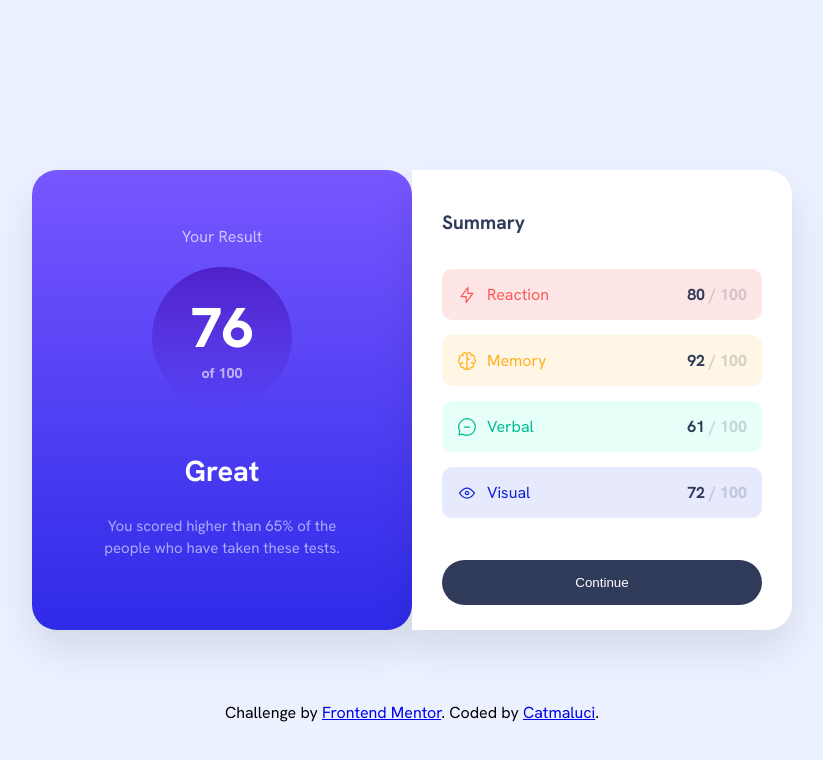
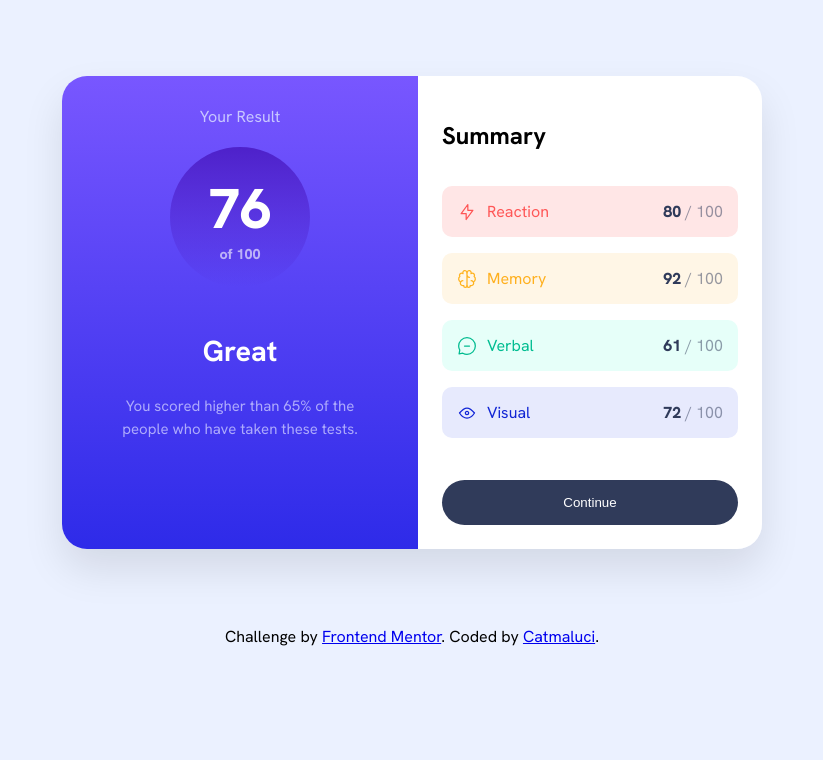
Before and after one commit to catmaluci/results-summary-card, a plain HTML site: page index.html in a window 1280 px wide. Shown: the whole page, without its empty margins (228-1051 px from the left). Drawn offline with Linux system fonts and the light colour scheme.

Commit message:
add json data with script

```diff
--- a/index.html
+++ b/index.html
@@ -3,8 +3,6 @@
   <head>
     <meta charset="UTF-8" />
     <meta name="viewport" content="width=device-width, initial-scale=1.0" />
-    <!-- displays site properly based on user's device -->
-
     <link
       rel="icon"
       type="image/png"
@@ -21,19 +19,9 @@
     />
 
     <title>Frontend Mentor | Results summary component</title>
-
-    <!-- Feel free to remove these styles or customise in your own stylesheet 👍 -->
-    <style>
-      .attribution {
-        font-size: 11px;
-        text-align: center;
-      }
-      .attribution a {
-        color: hsl(228, 45%, 44%);
-      }
-    </style>
   </head>
   <body>
+    <main class="card-container">
       <section class="result">
     Your Result
         <div class="score-circle">
@@ -45,57 +33,22 @@
       </div>
     </section>
 
+
       <section class="summary">
-     <h3>Summary</h3>
-
-  <div class="summary-items, reaction">
-        <div class="item-category">
-            <img src="./assets/images/icon-reaction.svg" alt="Reaction icon">
-            <span class="reaction-tag">Reaction</span>
+        <h2 class="summary-title">Summary</h2>
+        <div class="summary-items-container">
           </div>
-        <div class="item-score">
-            <strong>80</strong> <span>/ 100</span>
-        </div>
-  </div>
-
-  <div class="memory">
-        <div class="item-category">
-            <img src="./assets/images/icon-memory.svg" alt="Memory icon">
-            <span class="memory-tag">Memory</span>
-        </div>
-        <div class="item-score">
-            <strong>92</strong> <span>/ 100</span>
-        </div>
-    </div>
-
-      <div class="verbal">
-        <div class="item-category">
-            <img src="./assets/images/icon-verbal.svg" alt="Verbal icon">
-            <span class="verbal-tag">Verbal</span>
-        </div>
-        <div class="item-score">
-            <strong>61</strong> <span>/ 100</span>
-        </div>
-  </div>
-
-       <div class="visual">
-        <div class="item-category">
-            <img src="./assets/images/icon-visual.svg" alt="Visual icon">
-            <span class="visual-tag">Visual</span>
-        </div>
-        <div class="item-score">
-            <strong>72</strong> <span>/ 100</span>
-        </div>
-  </div>
-
-
         <button class="continue-button">Continue</button>
       </section>
-  </body>
+    </main>
+
     <footer>
       Challenge by
       <a href="https://www.frontendmentor.io?ref=challenge" target="_blank"
         >Frontend Mentor</a
       >. Coded by <a href="https://github.com/catmaluci">Catmaluci</a>.
     </footer>
+
+    <script src="./script.js"></script>
+  </body>
 </html>
--- /dev/null
+++ b/script.js
@@ -0,0 +1,45 @@
+const jsonFilePath = './data.json';
+
+async function displayData() {
+  try {
+    const response = await fetch(jsonFilePath);
+    if (!response.ok) {
+      throw new Error(`HTTP error! status: ${response.status}`);
+    }
+    const data = await response.json();
+
+    const container = document.querySelector('.summary-items-container');
+
+    data.forEach(item => {
+      const summaryItemDiv = document.createElement('div');
+      summaryItemDiv.classList.add('summary-item', item.category.toLowerCase());
+
+      const itemCategoryDiv = document.createElement('div');
+      itemCategoryDiv.classList.add('item-category');
+
+      const iconImg = document.createElement('img');
+      iconImg.src = item.icon;
+      iconImg.alt = `${item.category} icon`;
+
+      const categorySpan = document.createElement('span');
+      categorySpan.textContent = item.category;
+
+      itemCategoryDiv.appendChild(iconImg);
+      itemCategoryDiv.appendChild(categorySpan);
+
+      const itemScoreDiv = document.createElement('div');
+      itemScoreDiv.classList.add('item-score');
+      itemScoreDiv.innerHTML = `<strong>${item.score}</strong> <span>/ 100</span>`;
+
+      summaryItemDiv.appendChild(itemCategoryDiv);
+      summaryItemDiv.appendChild(itemScoreDiv);
+
+      container.appendChild(summaryItemDiv);
+    });
+
+  } catch (error) {
+    console.error('There was a problem with the fetch operation:', error);
+  }
+}
+
+displayData();
--- a/style.css
+++ b/style.css
@@ -16,14 +16,13 @@
   --color-cobalt-blue-light: hsl(234, 85%, 95%);
 
   /* Gradients */
-
   --color-bg-light-slate-blue: hsl(252, 100%, 67%);
   --color-bg-light-royal-blue: hsl(241, 81%, 54%);
-
   --color-circle-violet-blue: hsla(256, 72%, 46%, 1);
   --color-circle-persian-blue: hsla(241, 72%, 46%, 0);
 
   font-family: "Hanken Grotesk", sans-serif;
+  font-size: 16px;
 }
 
 body {
@@ -33,37 +32,38 @@ body {
   display: flex;
   justify-content: center;
   align-items: center;
-
-  font-size: 16px;
+  flex-direction: column;
 }
 
-section {
-  background-color: var(--color-white);
-  width: 25%;
-  border-radius: 0.8em;
-  padding: 2em;
+.card-container {
   display: flex;
+  width: 700px;
+  max-width: 90%;
   border-radius: 25px;
   box-shadow: 0 20px 40px rgba(0, 0, 0, 0.1);
   overflow: hidden;
-  height: 25em;
+}
+
+.summary-items-container {
+  display: flex;
+  flex-direction: column;
+  gap: 1rem;
 }
 
 .result {
+  flex: 1;
   background-image: linear-gradient(
     var(--color-bg-light-slate-blue),
     var(--color-bg-light-royal-blue)
   );
-  color: var(--color-white);
   padding: 30px;
   display: flex;
   flex-direction: column;
   align-items: center;
-  justify-content: center;
   text-align: center;
-   border-radius: 25px ;
   color: var(--color-light-lavender);
 }
+
 .result h2 {
   font-size: 1.8rem;
   margin-top: 25px;
@@ -79,9 +79,11 @@ section {
 }
 
 .score-circle {
-  background: linear-gradient(180deg,
+  background: linear-gradient(
+    180deg,
     var(--color-circle-violet-blue),
-    var(--color-circle-persian-blue));
+    var(--color-circle-persian-blue)
+  );
   width: 140px;
   height: 140px;
   border-radius: 50%;
@@ -102,82 +104,65 @@ section {
 }
 
 .summary {
-
+  flex: 1;
   background-color: var(--color-white);
-  padding: 30px;
+  padding: 1.5em;
   display: flex;
   flex-direction: column;
   gap: 15px;
-  border-radius: 0 25px 25px 0;
-
 }
 
 .summary h3 {
   font-size: 1.2rem;
-  color: hsl(224, 30%, 27%);
+  color: var(--color-darkgray-blue);
   margin-top: 10px;
 }
 
 .continue-button {
-  background-color: hsl(224, 30%, 27%);
+  background-color: var(--color-darkgray-blue);
   color: var(--color-white);
   padding: 15px 20px;
   border: none;
   border-radius: 30px;
   cursor: pointer;
   transition: background-color 0.3s ease;
-  margin-top: 2em;;
+  margin-top: 2em;
 }
 
 .continue-button:hover {
   background: linear-gradient(
     to bottom,
-    hsl(252, 100%, 67%),
-    hsl(241, 81%, 54%)
+    var(--color-bg-light-slate-blue),
+    var(--color-bg-light-royal-blue)
   );
 }
 
-
-.reaction {
+.summary-item {
   display: flex;
   justify-content: space-between;
   align-items: center;
   padding: 15px;
   border-radius: 10px;
-    background-color: var(--color-light-red-light);
-
 }
 
-
-.memory {
-    display: flex;
-    justify-content: space-between;
-    align-items: center;
-    padding: 15px;
-    border-radius: 10px;
-    background-color: var(--color-orange-yellow-light) ;
-
+.summary-item.reaction {
+  background-color: var(--color-light-red-light);
+  color: var(--color-light-red);
 }
 
-.verbal {
-    display: flex;
-    justify-content: space-between;
-    align-items: center;
-    padding: 15px;
-    border-radius: 10px;
-    background-color: var(--color-green-teal-light);
-
+.summary-item.memory {
+  background-color: var(--color-orange-yellow-light);
+  color: var(--color-orange-yellow);
 }
 
+.summary-item.verbal {
+  background-color: var(--color-green-teal-light);
+  color: var(--color-green-teal);
+}
 
-.visual {
-    display: flex;
-    justify-content: space-between;
-    align-items: center;
-    padding: 15px;
-    border-radius: 10px;
+.summary-item.visual {
   background-color: var(--color-cobalt-blue-light);
-
+  color: var(--color-cobalt-blue);
 }
 
 .item-category {
@@ -186,58 +171,43 @@ section {
   gap: 10px;
 }
 
-.reaction-tag{
-    color: var(--color-light-red);
-}
-.memory-tag{
-    color: var(--color-orange-yellow);
-}
-.verbal-tag{
-    color: var(--color-green-teal);
+.item-score {
+  color: var(--color-darkgray-blue);
 }
 
-.visual-tag{
-    color: var(--color-cobalt-blue);
+.item-score strong {
+  font-weight: 800;
 }
 
-.item-score {
-    color: var(--color-darkgray-blue);
-
-}
-
-.item-category-memory {
-    background-color: var(--color-orange-yellow);
-}
 .item-score span {
-    font-weight: 800;
-    opacity: 20%;
+  opacity: 0.5;
 }
 
 footer {
   margin: 6%;
-  align-content: center;
-  bottom: 0;
-  position: fixed;
+  text-align: center;
 }
 
-
 @media screen and (max-width: 500px) {
-
- body {
+  .card-container {
     flex-direction: column;
     width: 100%;
-   margin: 0;
-  }
-
-     section {
-      width: 90%;
+    border-radius: 0;
+    box-shadow: none;
   }
 
   .result {
     border-radius: 0 0 35px 35px;
+    padding: 2em;
+  }
+
+  .summary {
+    padding: 1.5em;
+
   }
 
   footer {
-    visibility: hidden;
+    position: static;
+    margin: 2em 0;
   }
 }
```
Lines whose indentation alone changed are shown as unchanged.
